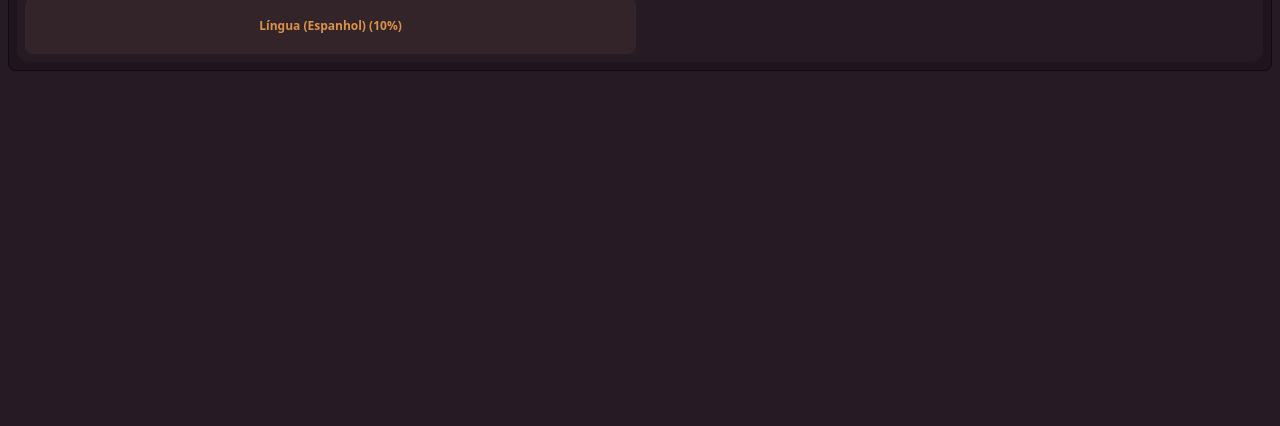
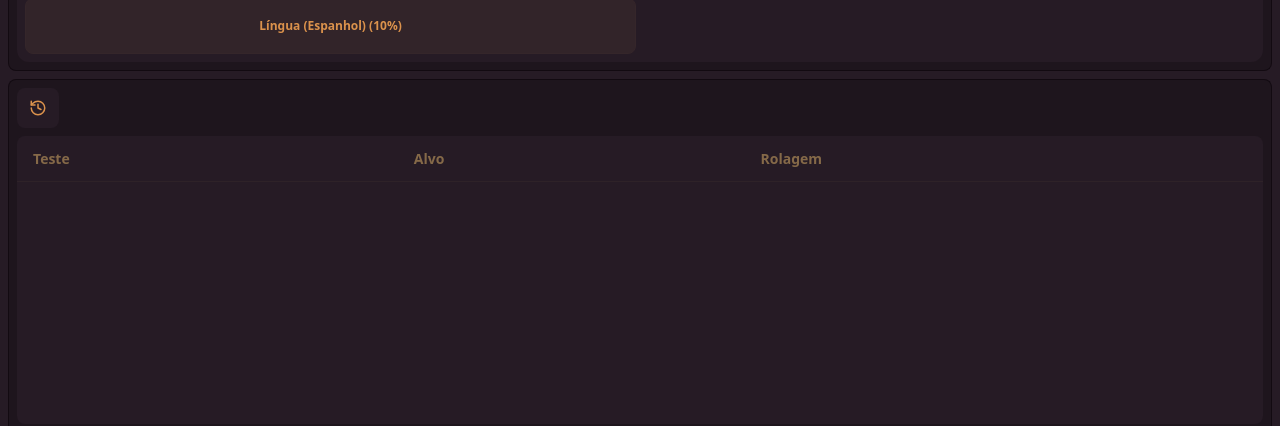
Before and after one commit to Alexandre-Mir/investigator-s-dossier, a Next.js app: page /investigator/1 in a window 1280 px wide. Shown: the part 1099-1525 px from the top of the page. Before the commit the page ends 1170 px from the top, so only its background shows below. Built offline with nearby package versions, Linux system fonts and the light colour scheme.

Commit message:
added rolls log

```diff
--- /dev/null
+++ b/src/components/RollHistoryList.tsx
@@ -0,0 +1,55 @@
+import { useState } from "react";
+import { RollResult } from "../utils/diceLogic";
+import { History } from "lucide-react";
+
+interface Props {
+	rollResultArray: RollResult[];
+}
+
+export default function RollHistoryList({ rollResultArray }: Props) {
+	const [activeTab, setactiveTab] = useState(0);
+
+	return (
+		<>
+			<div
+				className="tabs mx-2 mt-2 bg-base-200 p-1 border border-b-0 rounded-t-lg border-base-300 "
+				role="tablist"
+			>
+				{/* ABA 0: Histórico de Rolagens */}
+				<a
+					role="tab"
+					className={`tab rounded-lg m-1 ${activeTab === 0 ? "bg-base-100 text-primary" : ""}`}
+					onClick={() => setactiveTab(0)}
+				>
+					<History size={18} />
+				</a>
+			</div>
+			<div className="mx-2 border border-t-0 border-base-300 bg-base-200 pb-2 rounded-b-lg px-2">
+				{activeTab === 0 && (
+					<div className="h-72 overflow-y-auto overflow-x-hidden bg-base-100 rounded-lg">
+						<table className="table">
+							<thead>
+								<tr>
+									<th>Teste</th>
+									<th>Alvo</th>
+									<th>Rolagem</th>
+								</tr>
+							</thead>
+							<tbody>
+								{rollResultArray.map((rollResult) => {
+									return (
+										<tr key={rollResult.rolled} className={`${rollResult.color}`}>
+											<th>{rollResult.attribute}</th>
+											<th>{rollResult.target}</th>
+											<th>{rollResult.rolled}</th>
+										</tr>
+									);
+								})}
+							</tbody>
+						</table>
+					</div>
+				)}
+			</div>
+		</>
+	);
+}
--- a/src/components/characterTabs.tsx
+++ b/src/components/characterTabs.tsx
@@ -1,7 +1,7 @@
 "use client";
 
 import { useState, useRef } from "react";
-import { Dices, Swords, Scroll, X, Crosshair, HandFist } from "lucide-react";
+import { Dices, Swords, Scroll, X, Crosshair, HandFist, History } from "lucide-react";
 import { Investigator, Combat } from "../types/investigator";
 import { rollD100, type RollResult, calculateDamage } from "../utils/diceLogic";
 
@@ -11,6 +11,7 @@ import CharacterBackstory from "./characterBackstory";
 import SkillList from "./SkillList";
 
 import { calculateDamageBonus } from "../utils/rules";
+import RollHistoryList from "./RollHistoryList";
 
 interface TabsProps {
 	character: Investigator;
@@ -18,12 +19,14 @@ interface TabsProps {
 
 const CharacterTabs = ({ character }: TabsProps) => {
 	const [activeTab, setactiveTab] = useState(0);
+	const [result, setResult] = useState<RollResult | null>(null);
+	const [rollHistory, setRollHistory] = useState<RollResult[]>([]);
 
-	const [result, setResult] = useState<RollResult | null>(null);
 	const modalRef = useRef<HTMLDialogElement>(null);
 
-	const handleGlobalRoll = (rollResult: RollResult) => {
-		setResult(rollResult);
+	const handleGlobalRoll = (newRoll: RollResult) => {
+		setResult(newRoll);
+		setRollHistory([newRoll, ...rollHistory]);
 
 		if (modalRef.current) {
 			modalRef.current.showModal();
@@ -210,6 +213,8 @@ const CharacterTabs = ({ character }: TabsProps) => {
 			</div>
 			<SkillList skills={character.skills} onRoll={handleGlobalRoll} />
 
+			<RollHistoryList rollResultArray={rollHistory} />
+
 			<ResultModal ref={modalRef} result={result} />
 		</>
 	);
--- a/src/utils/diceLogic.ts
+++ b/src/utils/diceLogic.ts
@@ -33,7 +33,7 @@ export function rollD100(name: string, targetValue: number): RollResult {
 
   } else if (roll <= targetValue) {
     status = "Sucesso!";
-    color = "text-success";
+    color = "text-success ";
   }
 
   return {
```
